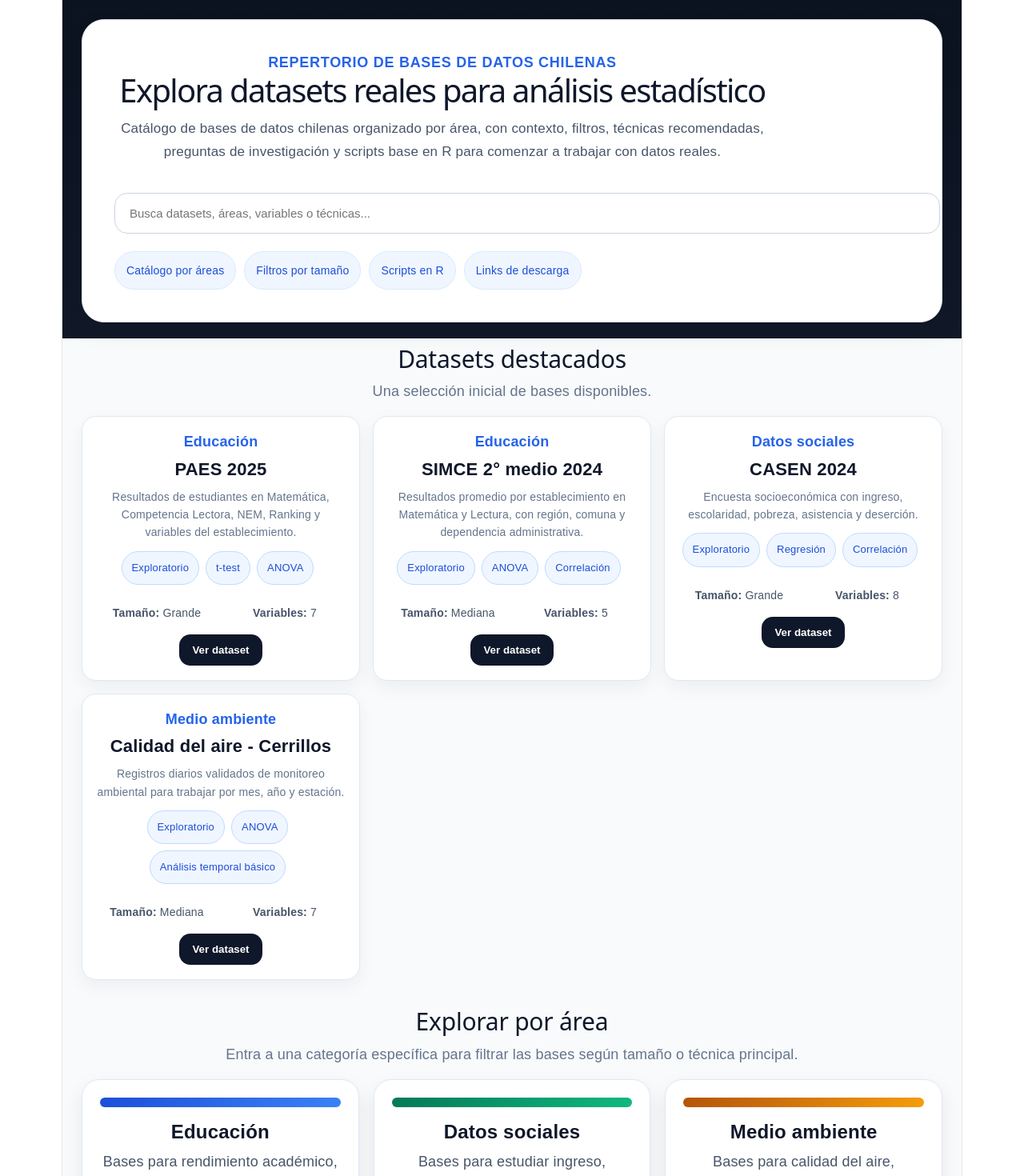
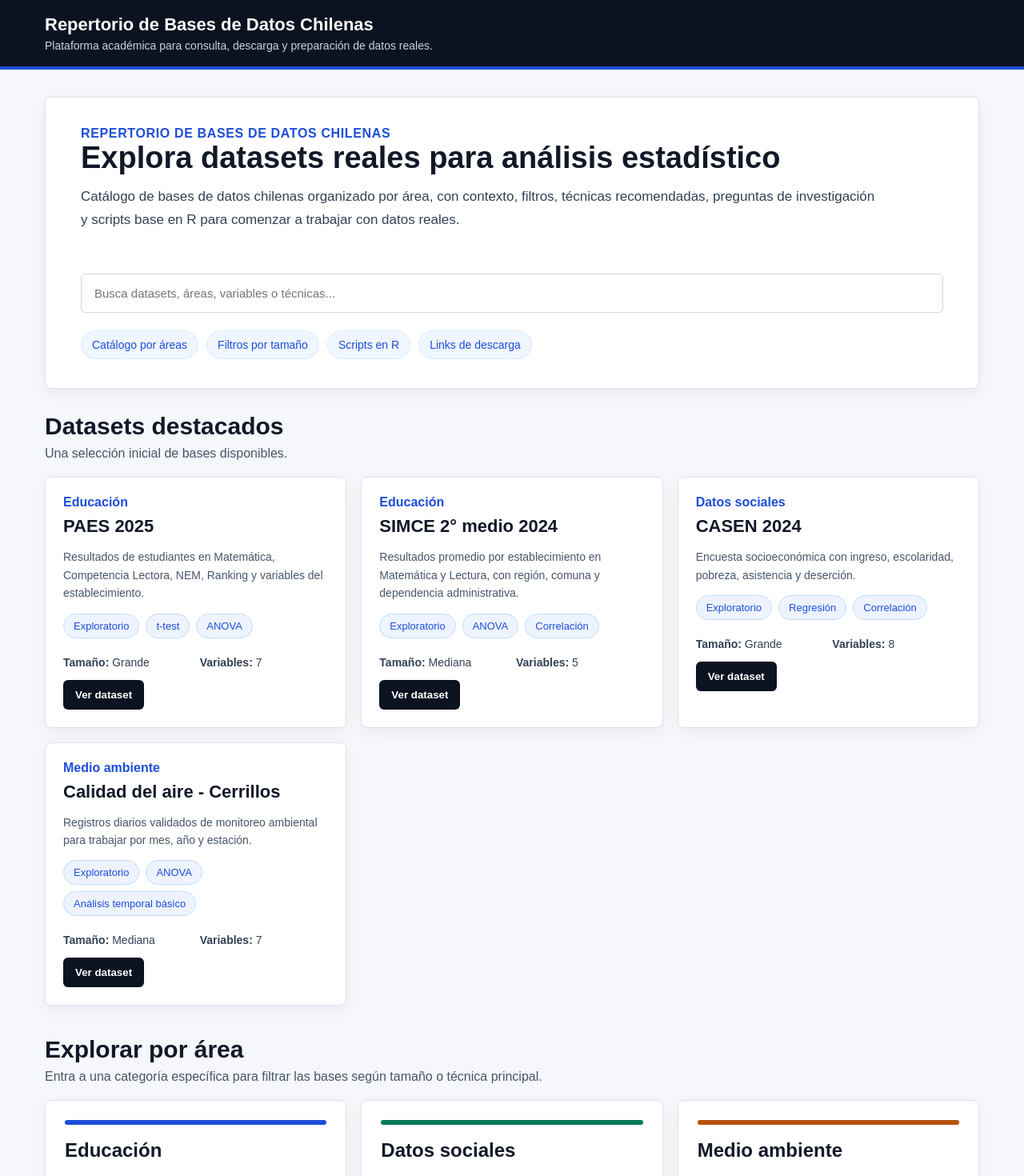
Before and after one commit to ShodMeteor/Repertorio-de-bases-chilenas, a React (Vite) app: page / in a window 1280 px wide. Shown: the top 1470 px of the page at 80% size. Built offline with nearby package versions, Linux system fonts and the light colour scheme.

Commit message:
Actualizo diseño de la pagina

```diff
--- a/src/App.jsx
+++ b/src/App.jsx
@@ -69,7 +69,6 @@ datos_final$PROMEDIO_NOTAS <- as.numeric(datos_final$PROMEDIO_NOTAS)
 head(datos_final)
 summary(datos_final)`,
   },
-
   {
     id: "simce-2m-2024",
     nombre: "SIMCE 2° medio 2024",
@@ -133,7 +132,6 @@ datos_simce$tipo_colegio <- factor(datos_simce$cod_depe2,
 head(datos_simce)
 summary(datos_simce)`,
   },
-
   {
     id: "casen-2024",
     nombre: "CASEN 2024",
@@ -215,7 +213,6 @@ datos_casen2$desercion <- factor(datos_casen2$desercion)
 head(datos_casen2)
 summary(datos_casen2)`,
   },
-
   {
     id: "aire-cerrillos",
     nombre: "Calidad del aire - Cerrillos",
@@ -256,12 +253,6 @@ summary(datos_casen2)`,
                   sep = ",",
                   header = TRUE,
                   stringsAsFactors = FALSE)
-
-# Si se trabaja desde la base original en bruto:
-# datos <- read.csv("datos_220401_260410.csv",
-#                   sep = ";",
-#                   header = TRUE,
-#                   stringsAsFactors = FALSE)
 
 # Eliminar columnas vacías
 datos <- datos[, colSums(is.na(datos)) < nrow(datos)]
@@ -336,19 +327,19 @@ const areas = [
     nombre: "Educación",
     descripcion:
       "Bases para rendimiento académico, contexto escolar y comparaciones entre establecimientos.",
-    color: "linear-gradient(135deg, #1d4ed8, #3b82f6)",
+    color: "#1d4ed8",
   },
   {
     nombre: "Datos sociales",
     descripcion:
       "Bases para estudiar ingreso, pobreza, escolaridad y desigualdad.",
-    color: "linear-gradient(135deg, #047857, #10b981)",
+    color: "#047857",
   },
   {
     nombre: "Medio ambiente",
     descripcion:
       "Bases para calidad del aire, registros ambientales y análisis temporal básico.",
-    color: "linear-gradient(135deg, #b45309, #f59e0b)",
+    color: "#b45309",
   },
 ];
 
@@ -367,23 +358,38 @@ const filtrosDisponibles = {
 const s = {
   page: {
     minHeight: "100vh",
-    background:
-      "linear-gradient(180deg, #0b1220 0%, #111827 26%, #f8fafc 26%, #f8fafc 100%)",
-    fontFamily: "Arial, sans-serif",
-    color: "#0f172a",
+    background: "#f5f7fb",
+    fontFamily: "Arial, Helvetica, sans-serif",
+    color: "#111827",
+    width: "100%",
   },
-  container: {
-    maxWidth: "1300px",
-    margin: "0 auto",
-    padding: "24px",
+  header: {
+    background: "#0b1220",
+    color: "white",
+    padding: "18px 56px",
+    borderBottom: "4px solid #1d4ed8",
+  },
+  headerTitle: {
+    margin: 0,
+    fontSize: "22px",
+    fontWeight: 700,
+  },
+  headerSubtitle: {
+    margin: "5px 0 0 0",
+    color: "#cbd5e1",
+    fontSize: "14px",
+  },
+  mainWrap: {
+    width: "100%",
+    padding: "34px 56px",
   },
   heroFormal: {
     background: "white",
-    borderRadius: "28px",
-    border: "1px solid #e2e8f0",
-    padding: "40px",
-    boxShadow: "0 12px 30px rgba(15,23,42,0.08)",
-    marginBottom: "28px",
+    borderRadius: "8px",
+    border: "1px solid #dbe3ef",
+    padding: "36px 44px",
+    boxShadow: "0 6px 18px rgba(15,23,42,0.06)",
+    marginBottom: "30px",
   },
   topBar: {
     display: "flex",
@@ -394,59 +400,58 @@ const s = {
     marginBottom: "18px",
   },
   brandTitle: {
-    fontSize: "40px",
+    fontSize: "38px",
     margin: 0,
-    color: "#0f172a",
-    lineHeight: 1.1,
-    opacity: 1,
+    color: "#111827",
+    lineHeight: 1.15,
   },
   brandText: {
-    color: "#475569",
+    color: "#334155",
     fontSize: "17px",
     lineHeight: 1.7,
-    maxWidth: "820px",
+    maxWidth: "1000px",
     marginTop: "12px",
-    opacity: 1,
   },
   searchBox: {
     width: "100%",
-    padding: "16px 18px",
-    borderRadius: "16px",
+    padding: "15px 16px",
+    borderRadius: "6px",
     border: "1px solid #cbd5e1",
     fontSize: "15px",
     outline: "none",
     marginTop: "18px",
+    background: "white",
+    color: "#111827",
+  },
+  title: {
+    fontSize: "30px",
+    margin: "10px 0 8px 0",
+    color: "#111827",
+    fontWeight: 700,
+  },
+  sectionSubtitle: {
+    color: "#475569",
+    marginTop: "0",
+    marginBottom: "20px",
+    fontSize: "16px",
   },
   featuredGrid: {
     display: "grid",
-    gridTemplateColumns: "repeat(auto-fit, minmax(260px, 1fr))",
-    gap: "16px",
+    gridTemplateColumns: "repeat(auto-fit, minmax(290px, 1fr))",
+    gap: "18px",
     marginTop: "18px",
   },
   featuredCard: {
     background: "white",
-    borderRadius: "18px",
-    border: "1px solid #e2e8f0",
-    padding: "18px",
-    boxShadow: "0 8px 22px rgba(15,23,42,0.05)",
+    borderRadius: "8px",
+    border: "1px solid #dbe3ef",
+    padding: "22px",
+    boxShadow: "0 6px 18px rgba(15,23,42,0.05)",
   },
   smallMuted: {
-    color: "#64748b",
+    color: "#475569",
     fontSize: "14px",
     lineHeight: 1.6,
-    opacity: 1,
-  },
-  sectionSubtitle: {
-    color: "#64748b",
-    marginTop: "-8px",
-    marginBottom: "18px",
-    opacity: 1,
-  },
-  title: {
-    fontSize: "30px",
-    margin: "6px 0 18px 0",
-    color: "#0f172a",
-    opacity: 1,
   },
   areasGrid: {
     display: "grid",
@@ -455,115 +460,113 @@ const s = {
   },
   areaCard: {
     background: "white",
-    borderRadius: "22px",
-    border: "1px solid #e2e8f0",
-    padding: "22px",
-    boxShadow: "0 10px 25px rgba(15,23,42,0.08)",
+    borderRadius: "8px",
+    border: "1px solid #dbe3ef",
+    padding: "24px",
+    boxShadow: "0 6px 18px rgba(15,23,42,0.05)",
   },
   button: {
-    background: "#0f172a",
+    background: "#0b1220",
     color: "white",
     border: "none",
-    borderRadius: "14px",
-    padding: "12px 16px",
+    borderRadius: "6px",
+    padding: "11px 15px",
     cursor: "pointer",
     fontWeight: 700,
   },
   buttonAlt: {
     background: "white",
-    color: "#0f172a",
+    color: "#0b1220",
     border: "1px solid #cbd5e1",
-    borderRadius: "14px",
-    padding: "12px 16px",
+    borderRadius: "6px",
+    padding: "11px 15px",
     cursor: "pointer",
     fontWeight: 700,
   },
   layout: {
     display: "grid",
-    gridTemplateColumns: "290px 1fr",
-    gap: "20px",
+    gridTemplateColumns: "300px 1fr",
+    gap: "22px",
     alignItems: "start",
   },
   sidebar: {
     background: "white",
-    borderRadius: "22px",
-    border: "1px solid #e2e8f0",
-    padding: "20px",
-    boxShadow: "0 10px 25px rgba(15,23,42,0.06)",
+    borderRadius: "8px",
+    border: "1px solid #dbe3ef",
+    padding: "22px",
+    boxShadow: "0 6px 18px rgba(15,23,42,0.05)",
     position: "sticky",
     top: "20px",
   },
   card: {
     background: "white",
-    borderRadius: "22px",
-    border: "1px solid #e2e8f0",
-    padding: "22px",
-    boxShadow: "0 10px 25px rgba(15,23,42,0.06)",
+    borderRadius: "8px",
+    border: "1px solid #dbe3ef",
+    padding: "24px",
+    boxShadow: "0 6px 18px rgba(15,23,42,0.05)",
   },
   datasetCard: {
     background: "white",
-    borderRadius: "22px",
-    border: "1px solid #e2e8f0",
-    padding: "22px",
-    boxShadow: "0 10px 25px rgba(15,23,42,0.06)",
+    borderRadius: "8px",
+    border: "1px solid #dbe3ef",
+    padding: "24px",
+    boxShadow: "0 6px 18px rgba(15,23,42,0.05)",
     marginTop: "16px",
   },
   input: {
     width: "100%",
     padding: "12px 14px",
-    borderRadius: "14px",
+    borderRadius: "6px",
     border: "1px solid #cbd5e1",
     fontSize: "14px",
     marginTop: "8px",
     background: "white",
-    color: "#0f172a",
-    opacity: 1,
+    color: "#111827",
   },
   badge: {
     display: "inline-block",
     padding: "7px 12px",
     borderRadius: "999px",
-    background: "#eff6ff",
+    background: "#eef4ff",
     border: "1px solid #bfdbfe",
     color: "#1d4ed8",
     fontSize: "13px",
     marginRight: "8px",
     marginBottom: "8px",
-    opacity: 1,
   },
   meta: {
     display: "grid",
     gridTemplateColumns: "1fr 1fr",
     gap: "10px",
-    color: "#475569",
+    color: "#334155",
     fontSize: "14px",
     margin: "14px 0",
-    opacity: 1,
   },
   twoCol: {
     display: "grid",
-    gridTemplateColumns: "1.3fr 0.9fr",
-    gap: "20px",
+    gridTemplateColumns: "1.25fr 0.75fr",
+    gap: "22px",
     alignItems: "start",
   },
   pre: {
-    background: "#0f172a",
-    color: "#e2e8f0",
-    borderRadius: "16px",
-    padding: "18px",
-    fontSize: "13px",
+    background: "#0b1220",
+    color: "#e5e7eb",
+    borderRadius: "8px",
+    padding: "22px",
+    fontSize: "14px",
     lineHeight: 1.6,
     overflowX: "auto",
-    whiteSpace: "pre-wrap",
+    whiteSpace: "pre",
+    textAlign: "left",
+    fontFamily: "Consolas, 'Courier New', monospace",
   },
   linkBox: {
     background: "#f8fafc",
-    border: "1px solid #e2e8f0",
-    borderRadius: "16px",
+    border: "1px solid #dbe3ef",
+    borderRadius: "8px",
     padding: "16px",
     marginTop: "18px",
     color: "#334155",
-    opacity: 1,
   },
   pills: {
     display: "flex",
@@ -572,13 +575,12 @@ const s = {
     marginTop: "22px",
   },
   pill: {
-    padding: "10px 14px",
+    padding: "9px 13px",
     borderRadius: "999px",
     border: "1px solid #dbeafe",
     background: "#eff6ff",
     fontSize: "14px",
     color: "#1d4ed8",
-    opacity: 1,
   },
 };
 
@@ -613,10 +615,9 @@ function Home({ onOpenArea, onOpenDataset }) {
             <p
               style={{
                 margin: 0,
-                color: "#2563eb",
+                color: "#1d4ed8",
                 fontWeight: 700,
                 letterSpacing: "0.04em",
-                opacity: 1,
               }}
             >
               REPERTORIO DE BASES DE DATOS CHILENAS
@@ -659,10 +660,10 @@ function Home({ onOpenArea, onOpenDataset }) {
       <div style={s.featuredGrid}>
         {resultadosBusqueda.map((d) => (
           <div key={d.id} style={s.featuredCard}>
-            <p style={{ margin: "0 0 8px 0", color: "#2563eb", fontWeight: 700, opacity: 1 }}>
+            <p style={{ margin: "0 0 8px 0", color: "#1d4ed8", fontWeight: 700 }}>
               {d.area}
             </p>
-            <h3 style={{ margin: "0 0 10px 0", fontSize: "22px", color: "#0f172a", opacity: 1 }}>
+            <h3 style={{ margin: "0 0 10px 0", fontSize: "22px", color: "#111827" }}>
               {d.nombre}
             </h3>
             <p style={s.smallMuted}>{d.descripcion}</p>
@@ -691,7 +692,7 @@ function Home({ onOpenArea, onOpenDataset }) {
         ))}
       </div>
 
-      <h2 style={{ ...s.title, marginTop: "34px" }}>Explorar por área</h2>
+      <h2 style={{ ...s.title, marginTop: "38px" }}>Explorar por área</h2>
       <p style={s.sectionSubtitle}>
         Entra a una categoría específica para filtrar las bases según tamaño o técnica principal.
       </p>
@@ -701,16 +702,16 @@ function Home({ onOpenArea, onOpenDataset }) {
           <div key={area.nombre} style={s.areaCard}>
             <div
               style={{
-                height: "12px",
+                height: "6px",
                 borderRadius: "999px",
                 background: area.color,
                 marginBottom: "18px",
               }}
             />
-            <h3 style={{ fontSize: "24px", margin: "0 0 10px 0", color: "#0f172a", opacity: 1 }}>
+            <h3 style={{ fontSize: "24px", margin: "0 0 10px 0", color: "#111827" }}>
               {area.nombre}
             </h3>
-            <p style={{ color: "#475569", lineHeight: 1.6, opacity: 1 }}>{area.descripcion}</p>
+            <p style={{ color: "#475569", lineHeight: 1.6 }}>{area.descripcion}</p>
             <div style={{ marginTop: "16px" }}>
               <button style={s.button} onClick={() => onOpenArea(area.nombre)}>
                 Entrar al área
@@ -759,13 +760,13 @@ function AreaPage({ area, onBack, onOpenDataset }) {
 
       <div style={s.layout}>
         <div style={s.sidebar}>
-          <h2 style={{ marginTop: 0, color: "#0f172a", opacity: 1 }}>{area}</h2>
-          <p style={{ color: "#64748b", fontSize: "14px", lineHeight: 1.6, opacity: 1 }}>
+          <h2 style={{ marginTop: 0, color: "#111827" }}>{area}</h2>
+          <p style={{ color: "#475569", fontSize: "14px", lineHeight: 1.6 }}>
             Filtra las bases según el tipo de análisis que buscas.
           </p>
 
           <div style={{ marginBottom: "16px" }}>
-            <strong style={{ color: "#0f172a" }}>Buscar</strong>
+            <strong style={{ color: "#111827" }}>Buscar</strong>
             <input
               style={s.input}
               placeholder="Base, variable o técnica..."
@@ -775,7 +776,7 @@ function AreaPage({ area, onBack, onOpenDataset }) {
           </div>
 
           <div style={{ marginBottom: "16px" }}>
-            <strong style={{ color: "#0f172a" }}>Tamaño</strong>
+            <strong style={{ color: "#111827" }}>Tamaño</strong>
             <select style={s.input} value={tamano} onChange={(e) => setTamano(e.target.value)}>
               <option value="">Todos</option>
               {filtrosDisponibles.tamano.map((op) => (
@@ -787,7 +788,7 @@ function AreaPage({ area, onBack, onOpenDataset }) {
           </div>
 
           <div>
-            <strong style={{ color: "#0f172a" }}>Técnica principal</strong>
+            <strong style={{ color: "#111827" }}>Técnica principal</strong>
             <select style={s.input} value={analisis} onChange={(e) => setAnalisis(e.target.value)}>
               <option value="">Todas</option>
               {filtrosDisponibles.analisis.map((op) => (
@@ -801,16 +802,16 @@ function AreaPage({ area, onBack, onOpenDataset }) {
 
         <div>
           <div style={s.card}>
-            <h2 style={{ marginTop: 0, color: "#0f172a", opacity: 1 }}>Bases disponibles</h2>
-            <p style={{ color: "#64748b", opacity: 1 }}>{filtrados.length} resultado(s)</p>
+            <h2 style={{ marginTop: 0, color: "#111827" }}>Bases disponibles</h2>
+            <p style={{ color: "#475569" }}>{filtrados.length} resultado(s)</p>
           </div>
 
           {filtrados.map((d) => (
             <div key={d.id} style={s.datasetCard}>
-              <h3 style={{ fontSize: "24px", marginTop: 0, color: "#0f172a", opacity: 1 }}>
+              <h3 style={{ fontSize: "24px", marginTop: 0, color: "#111827" }}>
                 {d.nombre}
               </h3>
-              <p style={{ color: "#475569", lineHeight: 1.6, opacity: 1 }}>{d.descripcion}</p>
+              <p style={{ color: "#475569", lineHeight: 1.6 }}>{d.descripcion}</p>
 
               <div>
                 {d.analisis.map((item) => (
@@ -863,13 +864,13 @@ function DatasetPage({ dataset, onBack }) {
       <div style={s.twoCol}>
         <div>
           <div style={s.card}>
-            <h2 style={{ marginTop: 0, color: "#0f172a", opacity: 1 }}>Contexto</h2>
-            <p style={{ color: "#475569", lineHeight: 1.7, opacity: 1 }}>{dataset.contexto}</p>
+            <h2 style={{ marginTop: 0, color: "#111827" }}>Contexto</h2>
+            <p style={{ color: "#475569", lineHeight: 1.7 }}>{dataset.contexto}</p>
           </div>
 
           <div style={{ ...s.card, marginTop: "18px" }}>
-            <h2 style={{ marginTop: 0, color: "#0f172a", opacity: 1 }}>Código base en R</h2>
-            <p style={{ color: "#64748b", marginTop: 0, opacity: 1 }}>
+            <h2 style={{ marginTop: 0, color: "#111827" }}>Código base en R</h2>
+            <p style={{ color: "#475569", marginTop: 0 }}>
               Script sugerido para filtrar y preparar la base. Está pensado para copiar y pegar.
             </p>
             <pre style={s.pre}>{dataset.script}</pre>
@@ -878,7 +879,7 @@ function DatasetPage({ dataset, onBack }) {
 
         <div>
           <div style={s.card}>
-            <h2 style={{ marginTop: 0, color: "#0f172a", opacity: 1 }}>Técnicas recomendadas</h2>
+            <h2 style={{ marginTop: 0, color: "#111827" }}>Técnicas recomendadas</h2>
             <div>
               {dataset.tecnicas.map((t) => (
                 <span key={t} style={s.badge}>
@@ -889,7 +890,7 @@ function DatasetPage({ dataset, onBack }) {
           </div>
 
           <div style={{ ...s.card, marginTop: "18px" }}>
-            <h2 style={{ marginTop: 0, color: "#0f172a", opacity: 1 }}>Variables clave</h2>
+            <h2 style={{ marginTop: 0, color: "#111827" }}>Variables clave</h2>
             <div>
               {dataset.variables.map((v) => (
                 <span key={v} style={s.badge}>
@@ -900,8 +901,8 @@ function DatasetPage({ dataset, onBack }) {
           </div>
 
           <div style={{ ...s.card, marginTop: "18px" }}>
-            <h2 style={{ marginTop: 0, color: "#0f172a", opacity: 1 }}>Preguntas de investigación</h2>
-            <ul style={{ color: "#475569", lineHeight: 1.8, paddingLeft: "20px", opacity: 1 }}>
+            <h2 style={{ marginTop: 0, color: "#111827" }}>Preguntas de investigación</h2>
+            <ul style={{ color: "#475569", lineHeight: 1.8, paddingLeft: "20px" }}>
               {dataset.preguntas.map((p) => (
                 <li key={p}>{p}</li>
               ))}
@@ -909,7 +910,7 @@ function DatasetPage({ dataset, onBack }) {
           </div>
 
           <div style={s.linkBox}>
-            {dataset.descarga !== "#" && (
+            {dataset.descarga && (
               <p style={{ margin: "0 0 10px 0" }}>
                 <strong>Archivo de datos:</strong>{" "}
                 <a href={dataset.descarga} download>
@@ -943,7 +944,14 @@ export default function App() {
 
   return (
     <div style={s.page}>
-      <div style={s.container}>
+      <header style={s.header}>
+        <h1 style={s.headerTitle}>Repertorio de Bases de Datos Chilenas</h1>
+        <p style={s.headerSubtitle}>
+          Plataforma académica para consulta, descarga y preparación de datos reales.
+        </p>
+      </header>
+
+      <main style={s.mainWrap}>
         {vista === "inicio" && (
           <Home
             onOpenArea={(area) => {
@@ -982,7 +990,7 @@ export default function App() {
             }}
           />
         )}
-      </div>
+      </main>
     </div>
   );
 }
--- a/src/index.css
+++ b/src/index.css
@@ -1,111 +1,12 @@
-:root {
-  --text: #6b6375;
-  --text-h: #08060d;
-  --bg: #fff;
-  --border: #e5e4e7;
-  --code-bg: #f4f3ec;
-  --accent: #aa3bff;
-  --accent-bg: rgba(170, 59, 255, 0.1);
-  --accent-border: rgba(170, 59, 255, 0.5);
-  --social-bg: rgba(244, 243, 236, 0.5);
-  --shadow:
-    rgba(0, 0, 0, 0.1) 0 10px 15px -3px, rgba(0, 0, 0, 0.05) 0 4px 6px -2px;
-
-  --sans: system-ui, 'Segoe UI', Roboto, sans-serif;
-  --heading: system-ui, 'Segoe UI', Roboto, sans-serif;
-  --mono: ui-monospace, Consolas, monospace;
-
-  font: 18px/145% var(--sans);
-  letter-spacing: 0.18px;
-  color-scheme: light dark;
-  color: var(--text);
-  background: var(--bg);
-  font-synthesis: none;
-  text-rendering: optimizeLegibility;
-  -webkit-font-smoothing: antialiased;
-  -moz-osx-font-smoothing: grayscale;
-
-  @media (max-width: 1024px) {
-    font-size: 16px;
-  }
+html, body, #root {
+  margin: 0;
+  padding: 0;
+  width: 100%;
+  min-height: 100%;
+  font-family: Arial, Helvetica, sans-serif;
+  background: #f5f7fb;
 }
 
-@media (prefers-color-scheme: dark) {
-  :root {
-    --text: #9ca3af;
-    --text-h: #f3f4f6;
-    --bg: #16171d;
-    --border: #2e303a;
-    --code-bg: #1f2028;
-    --accent: #c084fc;
-    --accent-bg: rgba(192, 132, 252, 0.15);
-    --accent-border: rgba(192, 132, 252, 0.5);
-    --social-bg: rgba(47, 48, 58, 0.5);
-    --shadow:
-      rgba(0, 0, 0, 0.4) 0 10px 15px -3px, rgba(0, 0, 0, 0.25) 0 4px 6px -2px;
-  }
-
-  #social .button-icon {
-    filter: invert(1) brightness(2);
-  }
-}
-
-body {
-  margin: 0;
-}
-
-#root {
-  width: 1126px;
-  max-width: 100%;
-  margin: 0 auto;
-  text-align: center;
-  border-inline: 1px solid var(--border);
-  min-height: 100svh;
-  display: flex;
-  flex-direction: column;
+* {
   box-sizing: border-box;
 }
-
-h1,
-h2 {
-  font-family: var(--heading);
-  font-weight: 500;
-  color: var(--text-h);
-}
-
-h1 {
-  font-size: 56px;
-  letter-spacing: -1.68px;
-  margin: 32px 0;
-  @media (max-width: 1024px) {
-    font-size: 36px;
-    margin: 20px 0;
-  }
-}
-h2 {
-  font-size: 24px;
-  line-height: 118%;
-  letter-spacing: -0.24px;
-  margin: 0 0 8px;
-  @media (max-width: 1024px) {
-    font-size: 20px;
-  }
-}
-p {
-  margin: 0;
-}
-
-code,
-.counter {
-  font-family: var(--mono);
-  display: inline-flex;
-  border-radius: 4px;
-  color: var(--text-h);
-}
-
-code {
-  font-size: 15px;
-  line-height: 135%;
-  padding: 4px 8px;
-  background: var(--code-bg);
-}
```
Also changed, not shown: src/App.css (deleted, +0 -184 lines).
